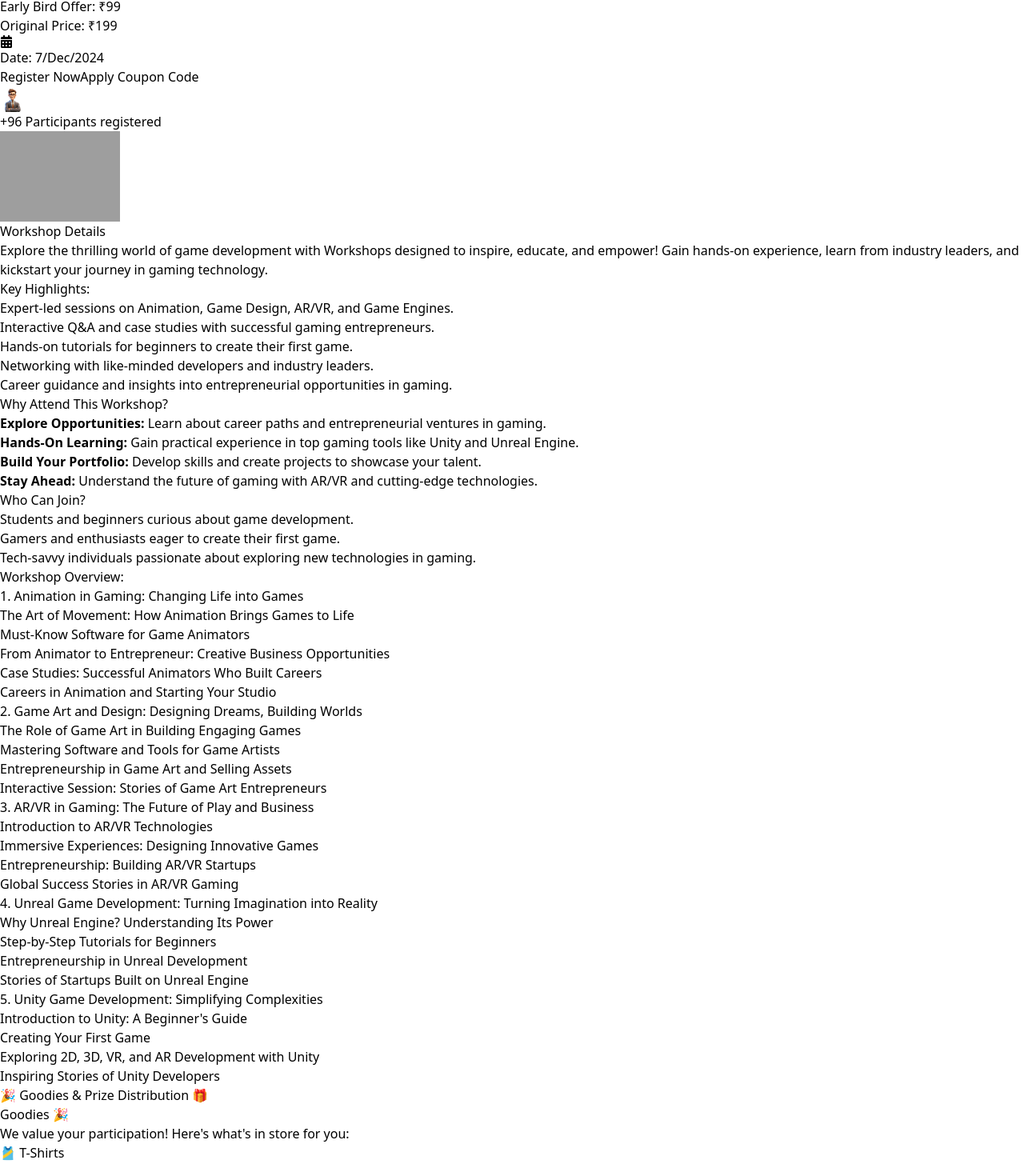
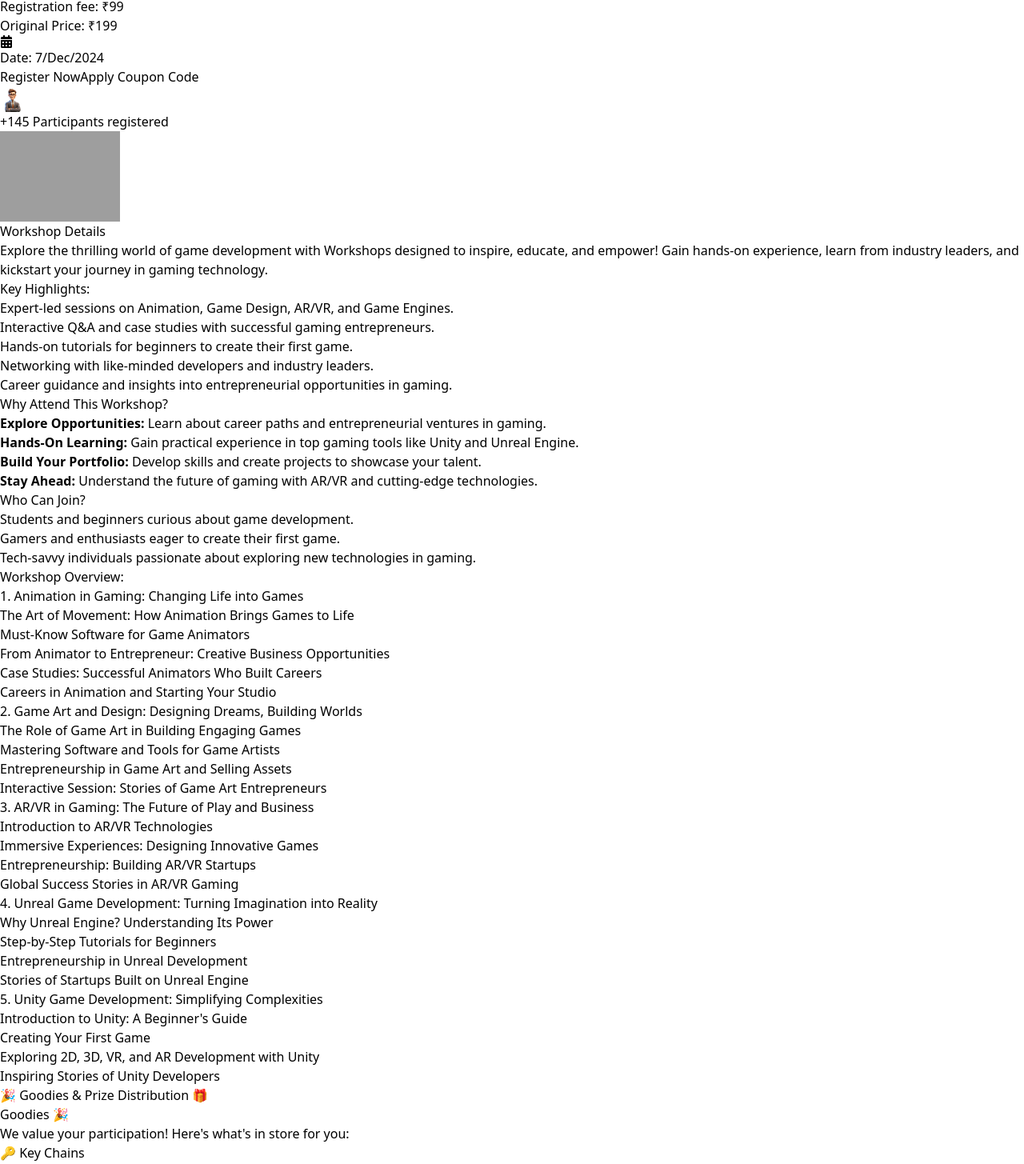
Before and after one commit to aadixcodes/NexHub---Tech-Community-Website, a Next.js app: page /gamealchemy-gaming-development-workshop in a window 1280 px wide. Shown: the part 273-1728 px from the top of the page at 80% size. Built offline with nearby package versions, Linux system fonts and the light colour scheme; grey boxes are pictures that could not be loaded.

Commit message:
Website Updated

```diff
--- a/src/app/events/page.jsx
+++ b/src/app/events/page.jsx
@@ -67,7 +67,7 @@ const Events = () => {
         "Explore the thrilling world of game development with seminars designed to inspire, educate, and empower!.....",
       date: "December 7, 2024",
       fee: "₹99",
-      joinedCount: 62,
+      joinedCount: 145,
       bannerImage: "/Assets/EventPage/GamingDevelopment/banner.jpg",
       type: "all",
     },
--- a/src/app/gamealchemy-gaming-development-workshop/page.jsx
+++ b/src/app/gamealchemy-gaming-development-workshop/page.jsx
@@ -66,12 +66,12 @@ const GameAlchemyGamingDevelopmentWorkshop = () => {
                     <span className="text-sm sm:text-base font-medium">
                       {couponApplied ? (
                         <>
-                          Discounted Price:{" "}
+                          Discounted Fee:{" "}
                           <span className="text-green-600 font-bold">₹49</span>
                         </>
                       ) : (
                         <>
-                          Early Bird Offer:{" "}
+                          Registration fee:{" "}
                           <span className="text-green-600 font-bold">₹99</span>
                         </>
                       )}
@@ -115,29 +115,6 @@ const GameAlchemyGamingDevelopmentWorkshop = () => {
                     Apply Coupon Code
                   </button>
                 </div>
-                {/* {showCouponInput && (
-                  <div className="flex items-center gap-2">
-                    <input
-                      type="text"
-                      placeholder="Enter Coupon Code"
-                      value={couponCode}
-                      onChange={(e) => setCouponCode(e.target.value)}
-                      className="border border-gray-300 px-2 py-1 rounded-md text-sm"
-                    />
-                    <button
-                      onClick={handleCouponApplication}
-                      className="bg-green-500 hover:bg-green-600 text-white px-3 py-1 rounded-md text-sm transition-colors duration-200"
-                    >
-                      Apply
-                    </button>
-                  </div>
-                )}
-
-                {couponApplied && (
-                  <div className="text-green-600 text-sm font-medium">
-                    Coupon code applied successfully!
-                  </div>
-                )} */}
 {showCouponInput && (
         <div className="flex flex-col gap-2">
           <div className="flex items-center gap-2">
@@ -176,7 +153,7 @@ const GameAlchemyGamingDevelopmentWorkshop = () => {
                     className="rounded-full"
                   />
                   <span className="ml-2 text-gray-600 whitespace-nowrap">
-                    +96 Participants registered
+                    +145 Participants registered
                   </span>
                 </div>
               </div>
@@ -318,7 +295,6 @@ const GameAlchemyGamingDevelopmentWorkshop = () => {
               We value your participation! Here's what's in store for you:
             </p>
             <ul className="list-disc list-inside text-gray-700 mb-5">
-              <li>🎽 T-Shirts</li>
               <li>🔑 Key Chains</li>
               <li>📒 Notebooks</li>
               <li>🎁 Surprise Gifts</li>
```
